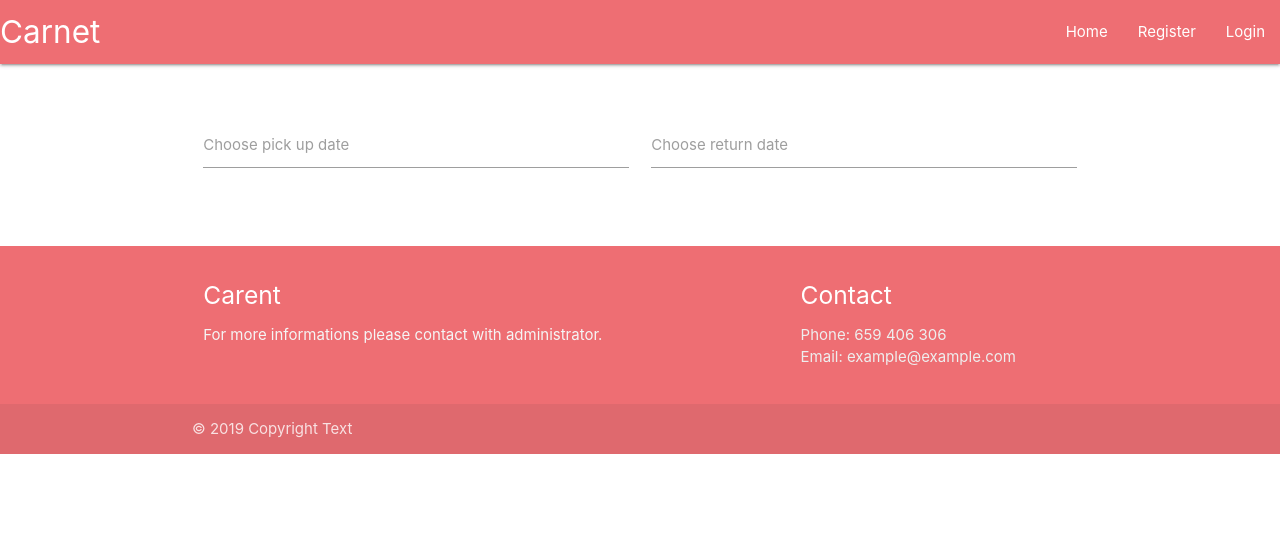
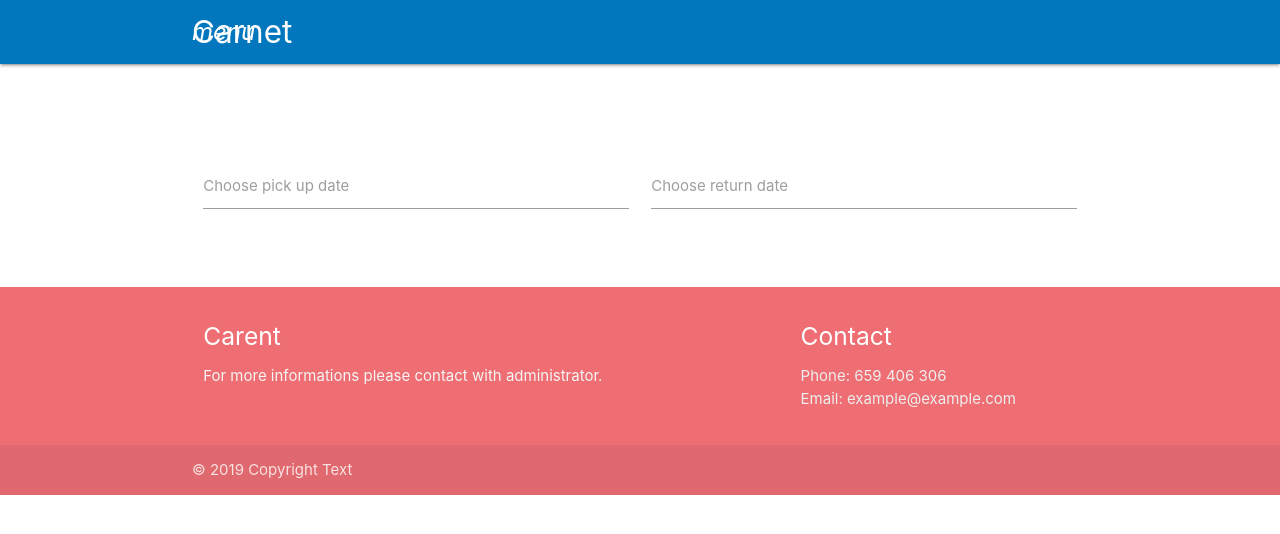
Before and after one commit to gora-bartek/carent, a Django app: page /rental/ in a window 1280 px wide. Shown: the top 534 px of the page. Run offline with Django 3.2, Linux system fonts and the light colour scheme.

Commit message:
fixing problems with rental form

```diff
--- a/carent/main/templates/main/includes/navbar.html
+++ b/carent/main/templates/main/includes/navbar.html
@@ -1,6 +1,10 @@
-    <nav>
+<nav class="nav-wrapper light-blue darken-3">
+    <div class="container">
         <div class="nav-wrapper">
             <a href="#" class="brand-logo">Carnet</a>
+            <a href="#" class="sidebar-trigger">
+                <i class="materialize-icons">menu</i>
+            </a>
             <ul id="nav-mobile" class="right hide-on-med-and-down">
                 <li><a href="/">Home</a></li>
                 {% if user.is_authenticated %}
@@ -12,4 +16,5 @@
                 {% endif %}
             </ul>
         </div>
+    </div>
 </nav>
--- a/carent/main/templates/main/static_elements.html
+++ b/carent/main/templates/main/static_elements.html
@@ -2,8 +2,11 @@
      <!-- Compiled and minified CSS -->
     <link rel="stylesheet" href="https://cdnjs.cloudflare.com/ajax/libs/materialize/1.0.0/css/materialize.min.css">
 
+    <script src="https://code.jquery.com/jquery-3.4.1.min.js"></script>
     <!-- Compiled and minified JavaScript -->
     <script src="https://cdnjs.cloudflare.com/ajax/libs/materialize/1.0.0/js/materialize.min.js"></script>
+
+    <link href="https://fonts.googleapis.com/icon?family=Material+Icons" rel="stylesheet">
 </head>
 
 <body>
```
Also changed, not shown: carent/main/templates/main/home.html (+7 -6 lines), carent/main/static/script.js (added). Lines whose indentation alone changed are shown as unchanged.
